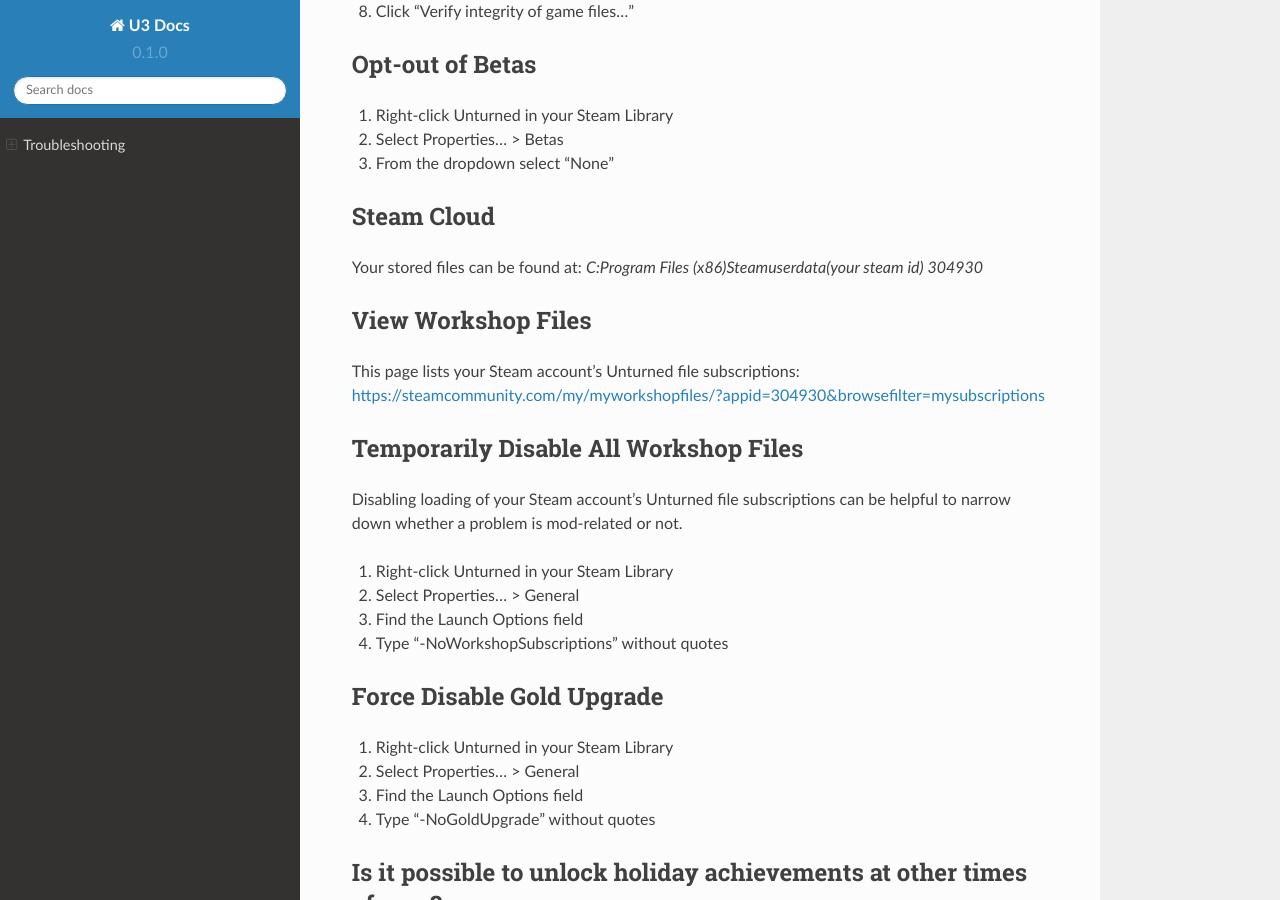
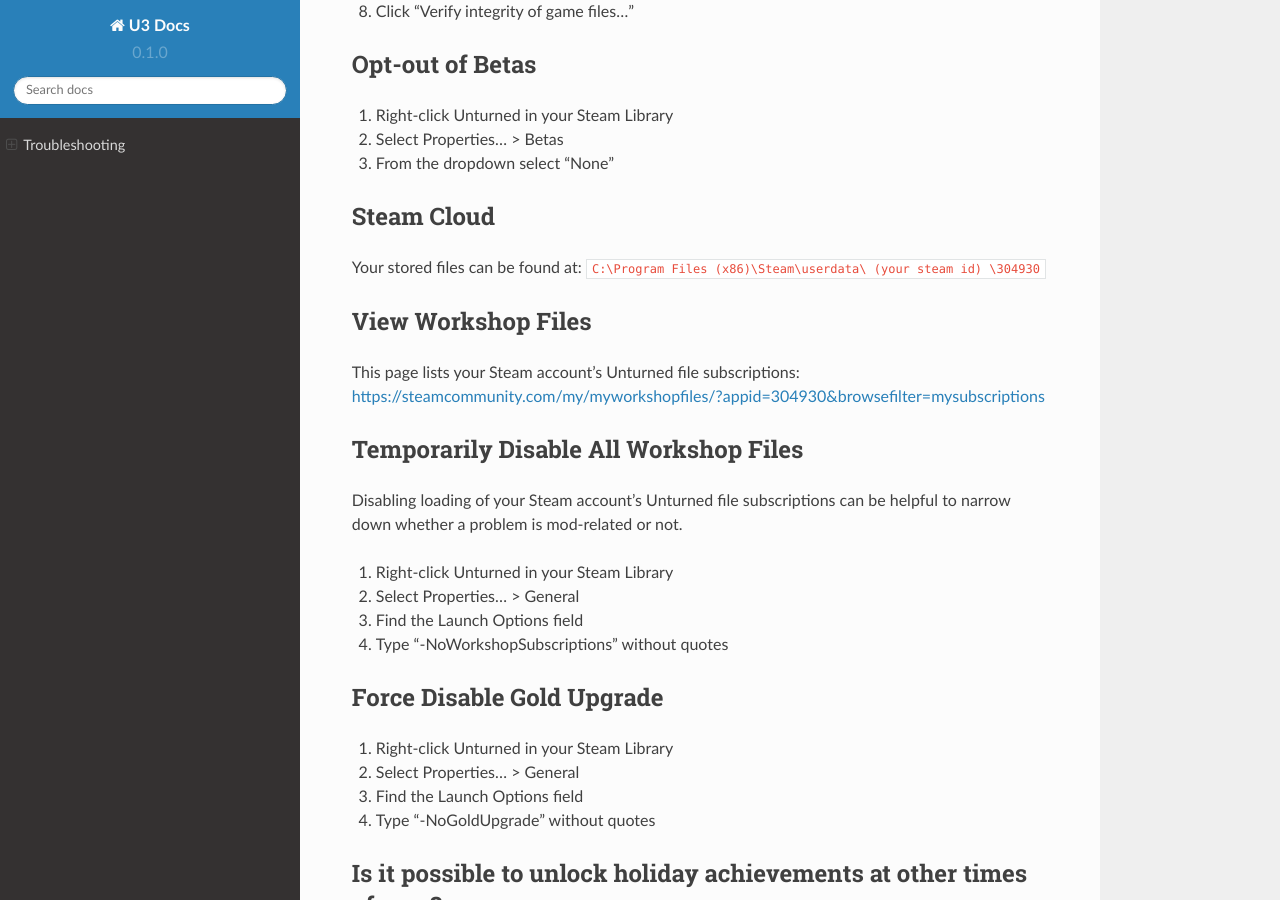
Before and after one commit to MoltonMontro/TestDocs, a Sphinx documentation site: the page built from docs/source/Troubleshooting.rst, in a window 1280 px wide and 900 px high, scrolled down 2568 px. Built offline with Sphinx 7.4.7 and the Read the Docs theme 2.0.0, drawn with Linux system fonts in a browser that asks for light colours.

Commit message:
Update Troubleshooting.rst

```diff
--- a/docs/source/Troubleshooting.rst
+++ b/docs/source/Troubleshooting.rst
@@ -122,7 +122,7 @@
 -----------
 
 Your stored files can be found at:
-`C:\Program Files (x86)\Steam\userdata\ (your steam id) \304930`
+``C:\Program Files (x86)\Steam\userdata\ (your steam id) \304930``
 
 View Workshop Files
 -------------------
```
